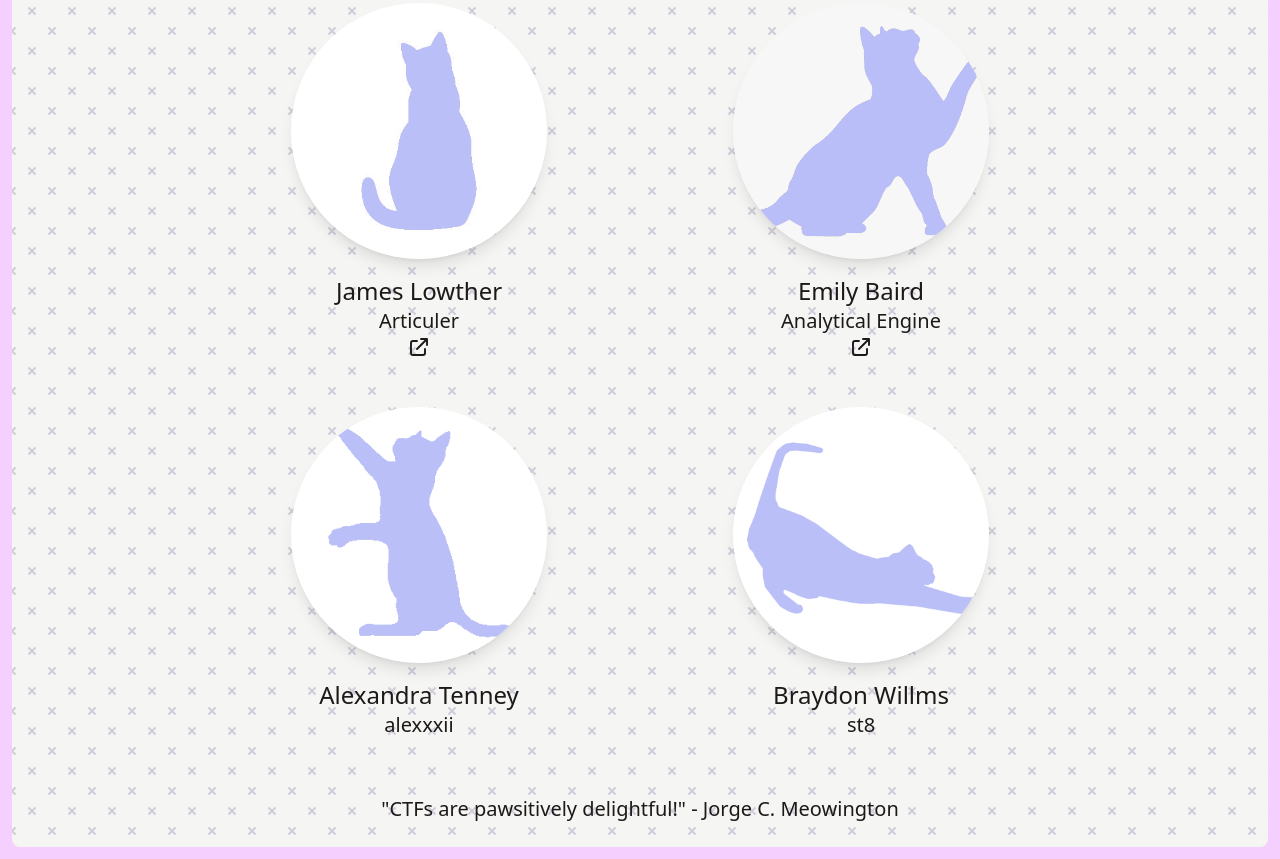
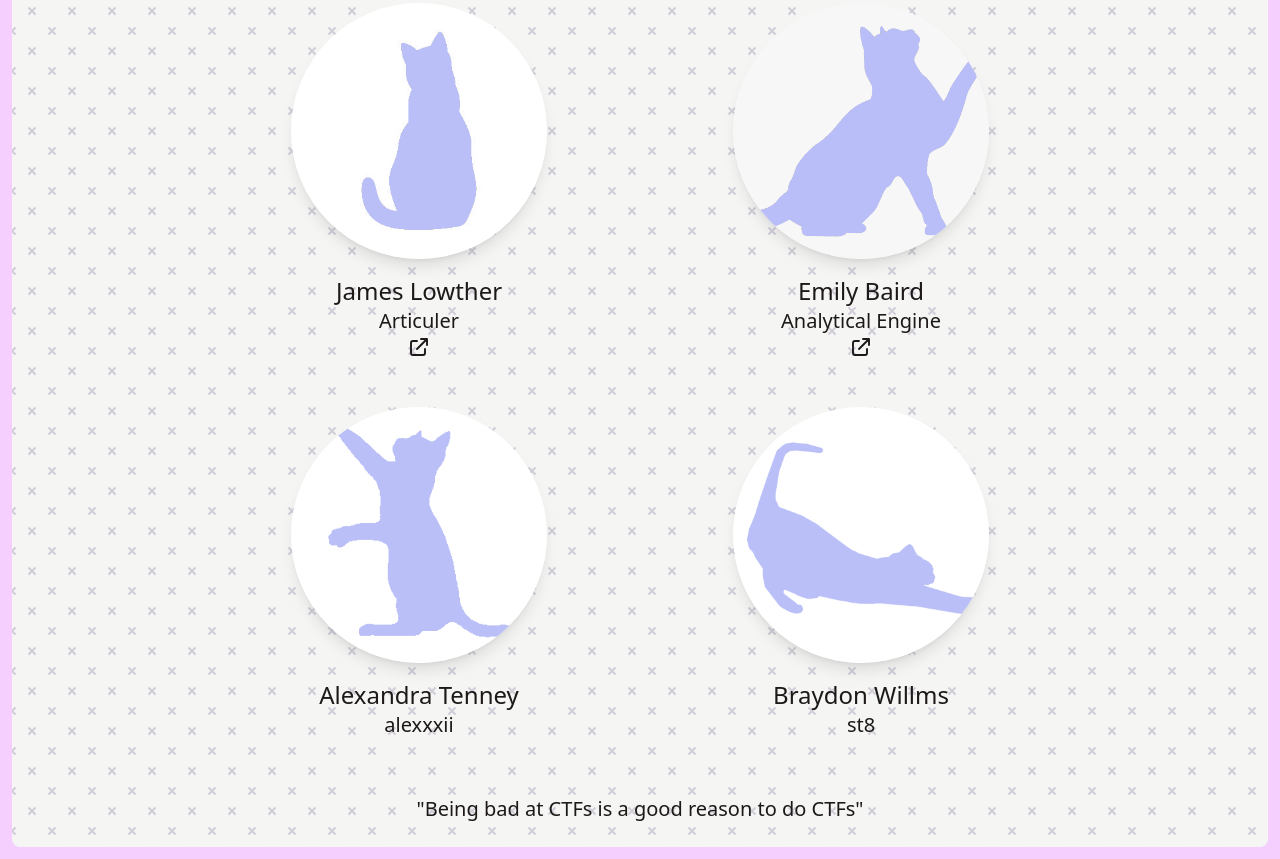
Before and after one commit to Script-Kitties-CA/Script-Kitties-CA.github-io, a Gatsby site: page / in a window 1280 px wide. Shown: the part 1341-2200 px from the top of the page. Built offline with nearby package versions, Linux system fonts and the light colour scheme; Gatsby itself is replaced by a stand-in of ours.

Commit message:
Update dependencies and quote

```diff
--- a/src/components/home/quote.jsx
+++ b/src/components/home/quote.jsx
@@ -10,7 +10,7 @@ const Quote = () => {
         data-sal-delay="900"
         data-sal-easing="ease"
       >
-        "CTFs are pawsitively delightful!" - Jorge C. Meowington
+        "Being bad at CTFs is a good reason to do CTFs"
       </p>
     </>
   );
```
Also changed, not shown: package.json (+10 -10 lines), 1 other file.
